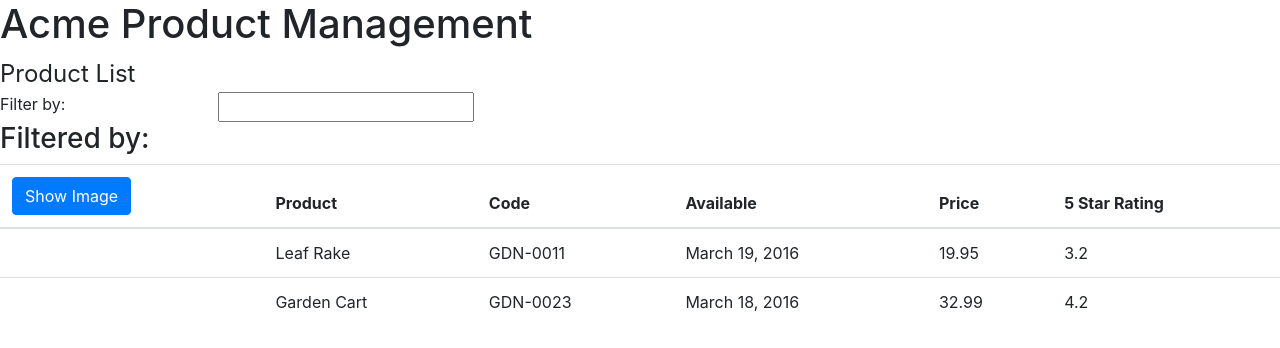
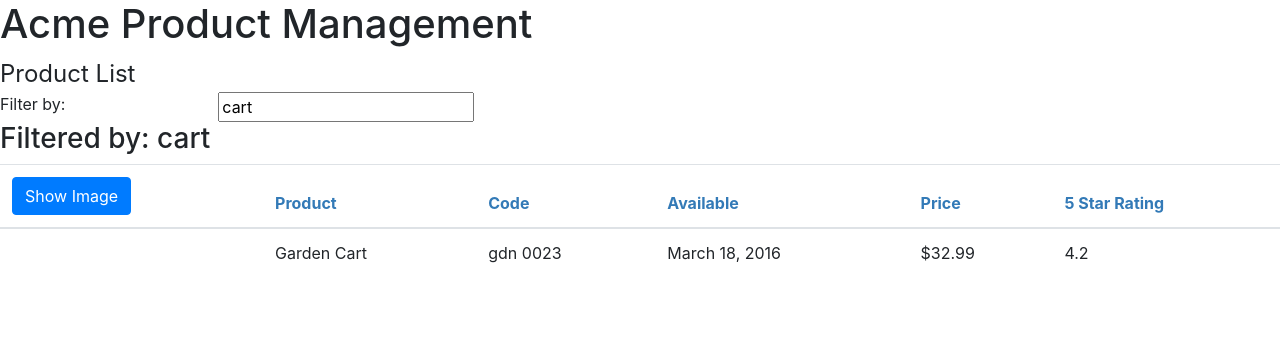
Before and after one commit to jesusmunozr/angular-getting-started, an Angular app in the folder APM/: page / in a window 1280 px wide. Shown: the top 348 px of the page. Built offline with nearby package versions, Linux system fonts and the light colour scheme.

Commit message:
More about components, pipes, etc

```diff
--- /dev/null
+++ b/APM/src/app/products/product-list.component.css
@@ -0,0 +1,3 @@
+thead {
+    color: #337AB7;
+}
--- a/APM/src/app/products/product-list.component.html
+++ b/APM/src/app/products/product-list.component.html
@@ -6,12 +6,13 @@
         <div class="row">
             <div class="col-md-2">Filter by:</div>
             <div class="col-md-4">
-                <input type="text" />
+                <input type="text"
+                        [(ngModel)]='listFilter'/>
             </div>
         </div>
         <div class="row">
             <div class="col-md-6">
-                <h3>Filtered by:</h3>
+                <h3>Filtered by: {{listFilter}}</h3>
             </div>
         </div>
         <div class="table-responsive">
@@ -33,7 +34,7 @@
                     </tr>
                 </thead>
                 <tbody>
-                    <tr *ngFor="let product of products">
+                    <tr *ngFor="let product of filteredProducts">
                         <td>
                             <img *ngIf="showImage"
                                  [src]="product.imageUrl"
@@ -41,11 +42,11 @@
                                 [style.width.px]="imageWidth"
                                 [style.margin.px]="imageMargin">
                         </td>
-                        <td>{{product.productName}}</td>
-                        <td>{{product.productCode}}</td>
-                        <td>{{product.releaseDate}}</td>
-                        <td>{{product.price}}</td>
-                        <td>{{product.starRating}}</td>
+                        <td>{{ product.productName }}</td>
+                        <td>{{ product.productCode | lowercase | convertToSpaces: '-' }}</td>
+                        <td>{{ product.releaseDate }}</td>
+                        <td>{{ product.price | currency:'USD':true:'1.2-2' }}</td>
+                        <td>{{ product.starRating }}</td>
                     </tr>
                 </tbody>
             </table>
--- a/APM/src/app/products/product-list.component.ts
+++ b/APM/src/app/products/product-list.component.ts
@@ -1,15 +1,27 @@
-import { Component } from '@angular/core';
+import { Component, OnInit } from '@angular/core';
+import { IProduct } from './product';
+import { IOptionsValues } from '../../../node_modules/@types/selenium-webdriver/chrome';
 
 @Component({
     selector: 'pm-products',
-    templateUrl: './product-list.component.html'
+    templateUrl: './product-list.component.html',
+    styleUrls: ['./product-list.component.css']
 })
-export class ProductListComponent {
+export class ProductListComponent implements OnInit {
     pageTitle = 'Product List';
     imageWidth = 50;
     imageMargin = 2;
     showImage = false;
-    products: any[] = [
+    _listFilter: string;
+    get listFilter(): string {
+        return this._listFilter;
+    }
+    set listFilter(value: string) {
+        this._listFilter = value;
+        this.filteredProducts = this.listFilter ? this.performFilter(this.listFilter) : this.products;
+    }
+    filteredProducts: IProduct[];
+    products: IProduct[] = [
         {
             'productId': 1,
             'productName': 'Leaf Rake',
@@ -32,7 +44,22 @@
         }
     ];
 
+    constructor() {
+        this.filteredProducts = this.products;
+        this.listFilter = 'cart';
+    }
+
+    performFilter(filterBy: string): IProduct[] {
+        filterBy = filterBy.toLocaleLowerCase();
+        return this.products.filter((product: IProduct) =>
+                product.productName.toLocaleLowerCase().indexOf(filterBy) !== -1);
+    }
+
     toggleImage(): void {
         this.showImage = !this.showImage;
     }
+
+    ngOnInit(): void {
+        console.log('In OnInit');
+    }
 }
--- /dev/null
+++ b/APM/src/app/products/product.ts
@@ -0,0 +1,10 @@
+export interface IProduct {
+    productId: number;
+    productName: string;
+    productCode: string;
+    releaseDate: string;
+    price: number;
+    description: string;
+    starRating: number;
+    imageUrl: string;
+}
--- /dev/null
+++ b/APM/src/app/shared/convert-to-spaces.pipe.ts
@@ -0,0 +1,10 @@
+import { Pipe, PipeTransform } from '@angular/core';
+
+@Pipe({
+    name: 'convertToSpaces'
+})
+export class ConvertToSpacesPipe implements PipeTransform {
+    transform(value: any, character: string): string {
+        return value.replace(character, ' ');
+    }
+}
```
Also changed, not shown: APM/src/app/app.module.ts (+6 -2 lines).
